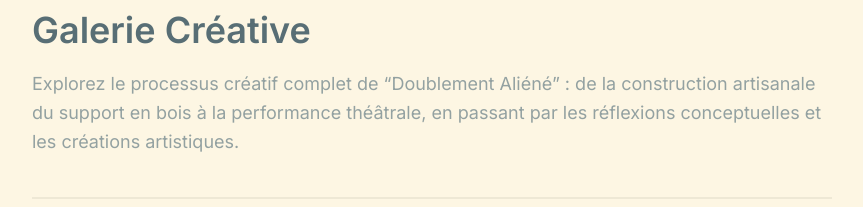
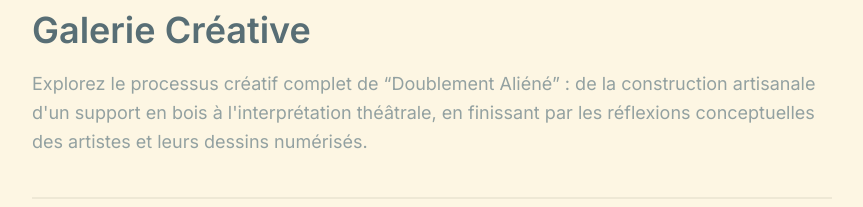
Before and after one commit to daqhris/DoublementAliene, a Next.js app: page /performance/gallery in a window 1280 px wide. Shown: the part 142-349 px from the top of the page, without its empty margins (208-1071 px from the left). Built offline with nearby package versions, Linux system fonts and the light colour scheme; no server answers.

Commit message:
Update gallery page

```diff
--- a/app/performance/gallery/page.tsx
+++ b/app/performance/gallery/page.tsx
@@ -183,8 +183,8 @@ export default function GalleryPage() {
         <h1 className="theater-heading-lg mb-4">Galerie Créative</h1>
         <p className="theater-subtitle max-w-3xl">
           Explorez le processus créatif complet de &ldquo;Doublement Aliéné&rdquo; :
-          de la construction artisanale du support en bois à la performance théâtrale,
-          en passant par les réflexions conceptuelles et les créations artistiques.
+          de la construction artisanale d&apos;un support en bois à l&apos;interprétation théâtrale,
+          en finissant par les réflexions conceptuelles des artistes et leurs dessins numérisés.
         </p>
       </div>
 
@@ -208,9 +208,9 @@ export default function GalleryPage() {
 
       <section className="theater-section mb-12">
         <div className="theater-section-header mb-8">
-          <h2 className="theater-heading-md mb-4">Dessins et Créations Artistiques</h2>
+          <h2 className="theater-heading-md mb-4">Dessins Artistiques</h2>
           <p className="theater-subtitle">
-            Créations artistiques numérisées réalisées pendant les performances,
+            Créations artistiques réalisées pendant (et numérisées après) les performances,
             accompagnant les enregistrements audiovisuels.
           </p>
         </div>
```
